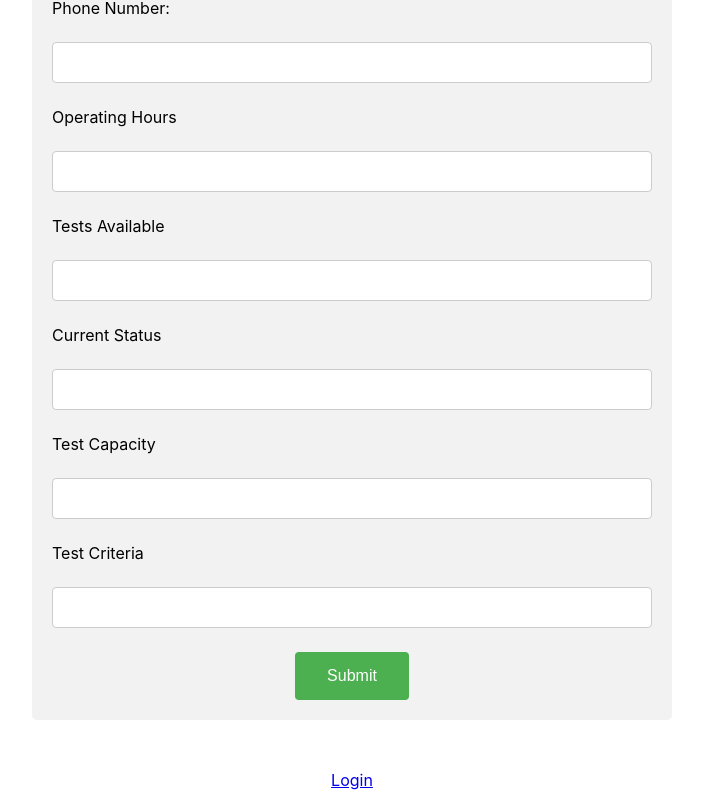
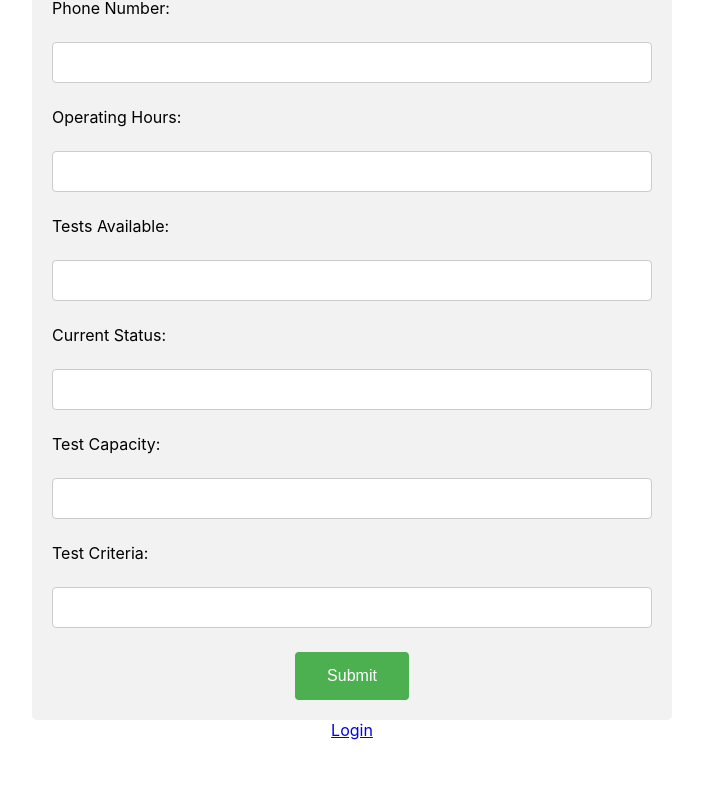
Before and after one commit to lindentree/test-kit-coordinate, a React (Create React App) app: page /ProviderForm in a window 1280 px wide. Shown: the part 680-1486 px from the top of the page, without its empty margins (288-991 px from the left). After the commit the page ends 1436 px from the top, so only its background shows below. Built offline with nearby package versions, Linux system fonts and the light colour scheme; no server answers.

Commit message:
Edited form

```diff
--- a/src/components/ProviderForm.js
+++ b/src/components/ProviderForm.js
@@ -15,8 +15,7 @@ class ProviderForm extends React.Component {
       testsAvailable: '',
       currentStatus: '',
       testCapacity: '',
-      testCriteria: '',
-      providerList: []
+      testCriteria: ''
     };
     this.handleInputChange = this.handleInputChange.bind(this);
     this.handleSubmit = this.handleSubmit.bind(this);
@@ -31,19 +30,14 @@ class ProviderForm extends React.Component {
   handleSubmit(e) {
     e.preventDefault();
     console.log('this.state:', this.state);
-
     let {providerId, providerName, address, email, phoneNumber, operatingHours, testsAvailable, currentStatus, testCapacity, testCriteria} = this.state;
     let data = {providerId, providerName, address, email, phoneNumber, operatingHours, testsAvailable, currentStatus, testCapacity, testCriteria};
     let headers = {'Content-Type': 'application/json'}
 
     axios.post('/provider', data, {headers: headers})
       .then(res => {
-        console.log('Provider form handle sumbit clicked');
-        let providerList = this.state.providerList;
-        providerList.concat(res.data);
-        this.setState({
-          providerList: providerList
-        });
+        console.log('axios.post:', data);
+
       })
       .catch(err => {
         console.log('fail to post:', err);
@@ -59,7 +53,7 @@ class ProviderForm extends React.Component {
         <H1>Facility Info Content:</H1>
 
         <Form onSubmit={this.handleSubmit}>
-          <Label>Provider Id</Label>
+          <Label>Provider Id:</Label>
           <Input type="number" name="providerId" onChange={this.handleInputChange}
           />
 
@@ -76,19 +70,19 @@ class ProviderForm extends React.Component {
           <Label>Phone Number:</Label>
           <Input type="number" name="phoneNumber" onChange={this.handleInputChange} />
 
-          <Label>Operating Hours</Label>
+          <Label>Operating Hours:</Label>
           <Input type="text" name="operatingHours" onChange={this.handleInputChange} />
 
-          <Label>Tests Available</Label>
+          <Label>Tests Available:</Label>
           <Input type="number" name="testsAvailable" onChange={this.handleInputChange} />
 
-          <Label>Current Status</Label>
+          <Label>Current Status:</Label>
           <Input type="text" name="currentStatus" onChange={this.handleInputChange} />
 
-          <Label>Test Capacity</Label>
+          <Label>Test Capacity:</Label>
           <Input type="text" name="testCapacity" onChange={this.handleInputChange} />
 
-          <Label>Test Criteria</Label>
+          <Label>Test Criteria:</Label>
           <Input type="text" name="testCriteria" onChange={this.handleInputChange} />
 
           <Button type="submit" value="submit"> Submit </Button>
@@ -103,17 +97,6 @@ export default ProviderForm;
 
 /*
 
-        this.setState({
-          providerId: '',
-          providerName: '',
-          address: '',
-          email: '',
-          phoneNumber: '',
-          operatingHours: '',
-          testsAvailable: '',
-          currentStatus: '',
-          testCapacity: '',
-          testCriteria: ''
-        });
+
 
 */
--- a/src/components/style.js
+++ b/src/components/style.js
@@ -12,12 +12,12 @@ export const Button = styled.button `
   border-radius: 4px;
   font-size: 16px;
   align: center;
-`;
+`
 export const Container = styled.div `
   width: 50%;
   align: center;
   margin: auto;
-    padding: 50px;
+  padding: 50px 0 0 0;
 `
 
 export const H1 = styled.h1 `
@@ -29,7 +29,7 @@ export const Input = styled.input `
   padding: 12px 20px;
   margin: 24px 0;
   display: inline-block;
-    border: 1px solid #ccc;
+  border: .1px solid #ccc;
   border-radius: 4px;
   box-sizing: border-box;
   background-color: white;
```
Lines whose indentation alone changed are shown as unchanged.
